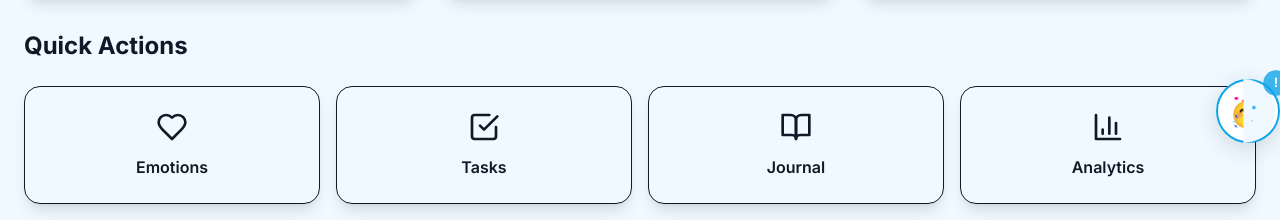
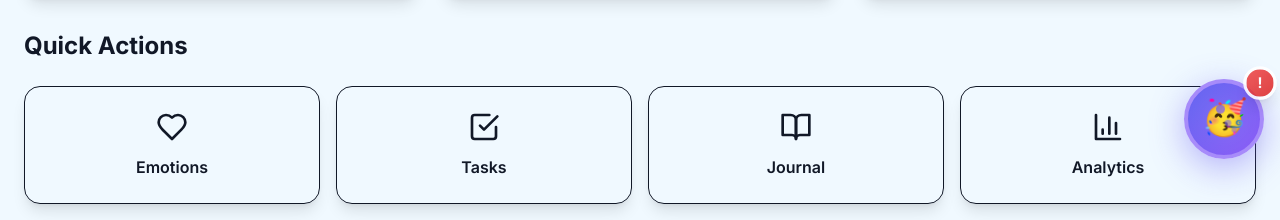
Before and after one commit to Dervaish-dev/FYP, a React (Vite) app in the folder frontend/: page /dashboard in a window 1280 px wide. Shown: the part 321-541 px from the top of the page. Built offline with nearby package versions, Linux system fonts and the light colour scheme; no server answers.

Commit message:
Redesign EmojiMascot: replace half-peeking emoji with bold, fully visible design featuring gradients, enhanced animations, and modern UI

```diff
--- a/frontend/src/components/EmojiMascot.jsx
+++ b/frontend/src/components/EmojiMascot.jsx
@@ -148,41 +148,43 @@ const EmojiMascot = () => {
 
   return (
     <motion.div
-      className="fixed right-0 top-1/2 transform -translate-y-1/2 z-50"
+      className="fixed right-4 top-1/2 transform -translate-y-1/2 z-50"
       initial={{ x: 0 }}
       animate={{ x: 0 }}
-      whileHover={{ x: -10 }}
+      whileHover={{ x: -5 }}
       transition={{ type: "spring", stiffness: 300, damping: 30 }}
     >
-      {/* Mascot Container */}
+      {/* Bold Mascot Container */}
       <motion.div
         className="relative cursor-pointer"
         onClick={handleMascotClick}
-        whileHover={{ scale: 1.1 }}
-        whileTap={{ scale: 0.9 }}
+        whileHover={{ scale: 1.05 }}
+        whileTap={{ scale: 0.95 }}
         animate={isAnimating ? {
-          rotate: [0, -10, 10, -10, 10, 0],
-          scale: [1, 1.2, 1]
+          rotate: [0, -5, 5, -5, 5, 0],
+          scale: [1, 1.1, 1]
         } : {}}
         transition={{ duration: 0.6 }}
       >
-        {/* Background Circle */}
+        {/* Bold Background Circle with Gradient */}
         <motion.div
-          className="w-16 h-16 rounded-full shadow-lg border-2 flex items-center justify-center"
+          className="w-20 h-20 rounded-full shadow-2xl border-4 flex items-center justify-center relative overflow-hidden"
           style={{
-            backgroundColor: isGenerating ? 'rgba(255, 255, 255, 0.95)' : 'rgba(255, 255, 255, 0.9)',
-            borderColor: isGenerating ? '#3b82f6' : 'var(--theme-primary)',
+            background: isGenerating
+              ? 'linear-gradient(135deg, #3b82f6 0%, #1d4ed8 100%)'
+              : 'linear-gradient(135deg, #6366f1 0%, #8b5cf6 100%)',
+            borderColor: isGenerating ? '#60a5fa' : '#a78bfa',
             backdropFilter: 'blur(10px)'
           }}
           animate={{
             boxShadow: isGenerating ? [
-              '0 4px 20px rgba(59, 130, 246, 0.3)',
-              '0 8px 30px rgba(59, 130, 246, 0.5)',
-              '0 4px 20px rgba(59, 130, 246, 0.3)'
+              '0 8px 32px rgba(59, 130, 246, 0.4)',
+              '0 12px 40px rgba(59, 130, 246, 0.6)',
+              '0 8px 32px rgba(59, 130, 246, 0.4)'
             ] : [
-              '0 4px 20px rgba(0,0,0,0.1)',
-              '0 8px 30px rgba(0,0,0,0.2)',
-              '0 4px 20px rgba(0,0,0,0.1)'
+              '0 8px 32px rgba(99, 102, 241, 0.4)',
+              '0 12px 40px rgba(139, 92, 246, 0.6)',
+              '0 8px 32px rgba(99, 102, 241, 0.4)'
             ]
           }}
           transition={{
@@ -191,22 +193,39 @@ const EmojiMascot = () => {
             ease: "easeInOut"
           }}
         >
+          {/* Animated Background Pattern */}
+          <motion.div
+            className="absolute inset-0 opacity-20"
+            style={{
+              background: 'radial-gradient(circle at center, rgba(255,255,255,0.3) 0%, transparent 70%)'
+            }}
+            animate={{
+              rotate: [0, 360],
+              scale: [1, 1.2, 1]
+            }}
+            transition={{
+              duration: 8,
+              repeat: Infinity,
+              ease: "linear"
+            }}
+          />
+
           {/* Emoji or Loading Spinner */}
           {isGenerating ? (
             <motion.div
-              className="w-6 h-6 border-2 border-blue-500 border-t-transparent rounded-full"
+              className="w-8 h-8 border-3 border-white border-t-transparent rounded-full"
               animate={{ rotate: 360 }}
               transition={{ duration: 1, repeat: Infinity, ease: "linear" }}
             />
           ) : (
             <motion.span
-              className="text-3xl"
+              className="text-4xl relative z-10"
               animate={{
-                y: [0, -2, 0],
-                rotate: [0, 5, -5, 0]
+                y: [0, -3, 0],
+                rotate: [0, 3, -3, 0]
               }}
               transition={{
-                duration: 3,
+                duration: 4,
                 repeat: Infinity,
                 ease: "easeInOut"
               }}
@@ -216,33 +235,17 @@ const EmojiMascot = () => {
           )}
         </motion.div>
 
-        {/* Peek Effect - Only show part of the mascot */}
+        {/* Bold Notification Badge */}
         <motion.div
-          className="absolute inset-0 rounded-full"
+          className="absolute -top-3 -right-3 w-8 h-8 rounded-full flex items-center justify-center text-sm font-bold shadow-lg"
           style={{
-            backgroundColor: 'var(--theme-background)',
-            clipPath: 'polygon(50% 0%, 100% 0%, 100% 100%, 50% 100%)'
+            background: 'linear-gradient(135deg, #ef4444 0%, #dc2626 100%)',
+            color: 'white',
+            border: '3px solid white'
           }}
           animate={{
-            x: [0, -5, 0]
-          }}
-          transition={{
-            duration: 4,
-            repeat: Infinity,
-            ease: "easeInOut"
-          }}
-        />
-
-        {/* Click Indicator */}
-        <motion.div
-          className="absolute -top-2 -right-2 w-6 h-6 rounded-full flex items-center justify-center text-xs font-bold"
-          style={{
-            backgroundColor: 'var(--theme-primary)',
-            color: 'white'
-          }}
-          animate={{
-            scale: [1, 1.2, 1],
-            opacity: [0.7, 1, 0.7]
+            scale: [1, 1.15, 1],
+            opacity: [0.8, 1, 0.8]
           }}
           transition={{
             duration: 2,
@@ -253,48 +256,50 @@ const EmojiMascot = () => {
           !
         </motion.div>
 
-        {/* Speech Bubble (appears on hover) */}
+        {/* Bold Speech Bubble */}
         <motion.div
-          className="absolute right-20 top-1/2 transform -translate-y-1/2 bg-white rounded-lg px-3 py-2 shadow-lg border"
+          className="absolute right-24 top-1/2 transform -translate-y-1/2 rounded-xl px-4 py-3 shadow-xl border-2"
           style={{
-            borderColor: 'var(--theme-border)'
+            background: 'linear-gradient(135deg, #1f2937 0%, #374151 100%)',
+            borderColor: '#6366f1',
+            color: '#f9fafb'
           }}
-          initial={{ opacity: 0, x: 10 }}
-          whileHover={{ opacity: 1, x: 0 }}
-          transition={{ duration: 0.3 }}
+          initial={{ opacity: 0, x: 15, scale: 0.8 }}
+          whileHover={{ opacity: 1, x: 0, scale: 1 }}
+          transition={{ duration: 0.3, type: "spring", stiffness: 300 }}
         >
-          <p className="text-sm font-medium whitespace-nowrap" style={{ color: 'var(--theme-text)' }}>
-            {isGenerating ? 'Generating wisdom...' : 'Click me! 👆'}
+          <p className="text-sm font-semibold whitespace-nowrap">
+            {isGenerating ? '✨ Generating wisdom...' : '💡 Click for motivation!'}
           </p>
           {/* Speech bubble tail */}
           <div
             className="absolute left-full top-1/2 transform -translate-y-1/2 w-0 h-0 border-l-8 border-t-4 border-b-4 border-transparent"
-            style={{ borderLeftColor: 'white' }}
+            style={{ borderLeftColor: '#374151' }}
           />
         </motion.div>
       </motion.div>
 
-      {/* Floating particles effect */}
+      {/* Enhanced Floating Particles */}
       <div className="absolute inset-0 pointer-events-none">
-        {[...Array(3)].map((_, i) => (
+        {[...Array(5)].map((_, i) => (
           <motion.div
             key={i}
-            className="absolute w-1 h-1 rounded-full"
+            className="absolute w-2 h-2 rounded-full"
             style={{
-              backgroundColor: 'var(--theme-primary)',
+              background: 'linear-gradient(135deg, #6366f1 0%, #8b5cf6 100%)',
               left: '50%',
               top: '50%'
             }}
             animate={{
-              x: [0, Math.random() * 20 - 10],
-              y: [0, Math.random() * 20 - 10],
-              opacity: [0, 1, 0],
-              scale: [0, 1, 0]
+              x: [0, Math.random() * 40 - 20],
+              y: [0, Math.random() * 40 - 20],
+              opacity: [0, 0.8, 0],
+              scale: [0, 1.2, 0]
             }}
             transition={{
-              duration: 3,
+              duration: 4,
               repeat: Infinity,
-              delay: i * 0.5,
+              delay: i * 0.8,
               ease: "easeOut"
             }}
           />
```
